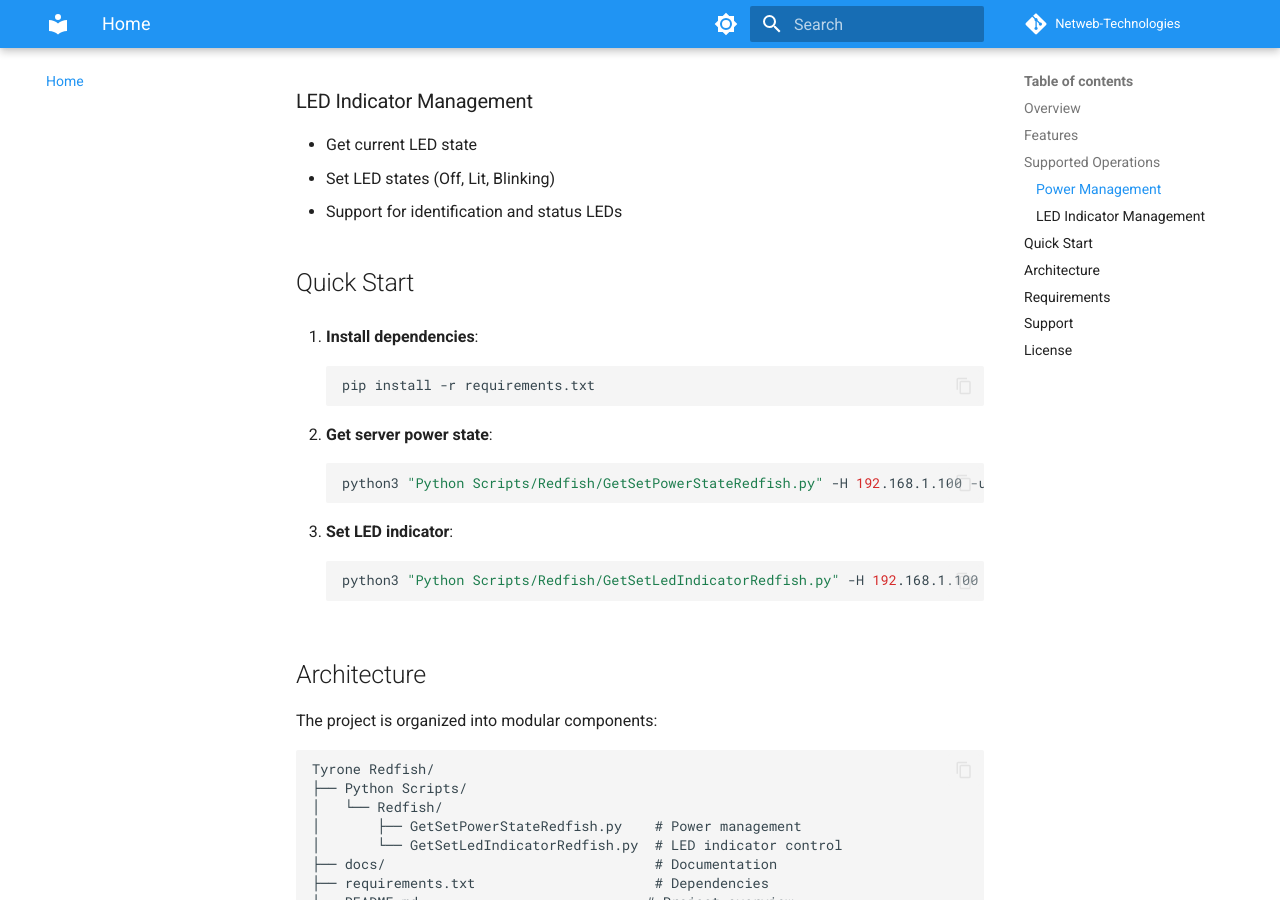
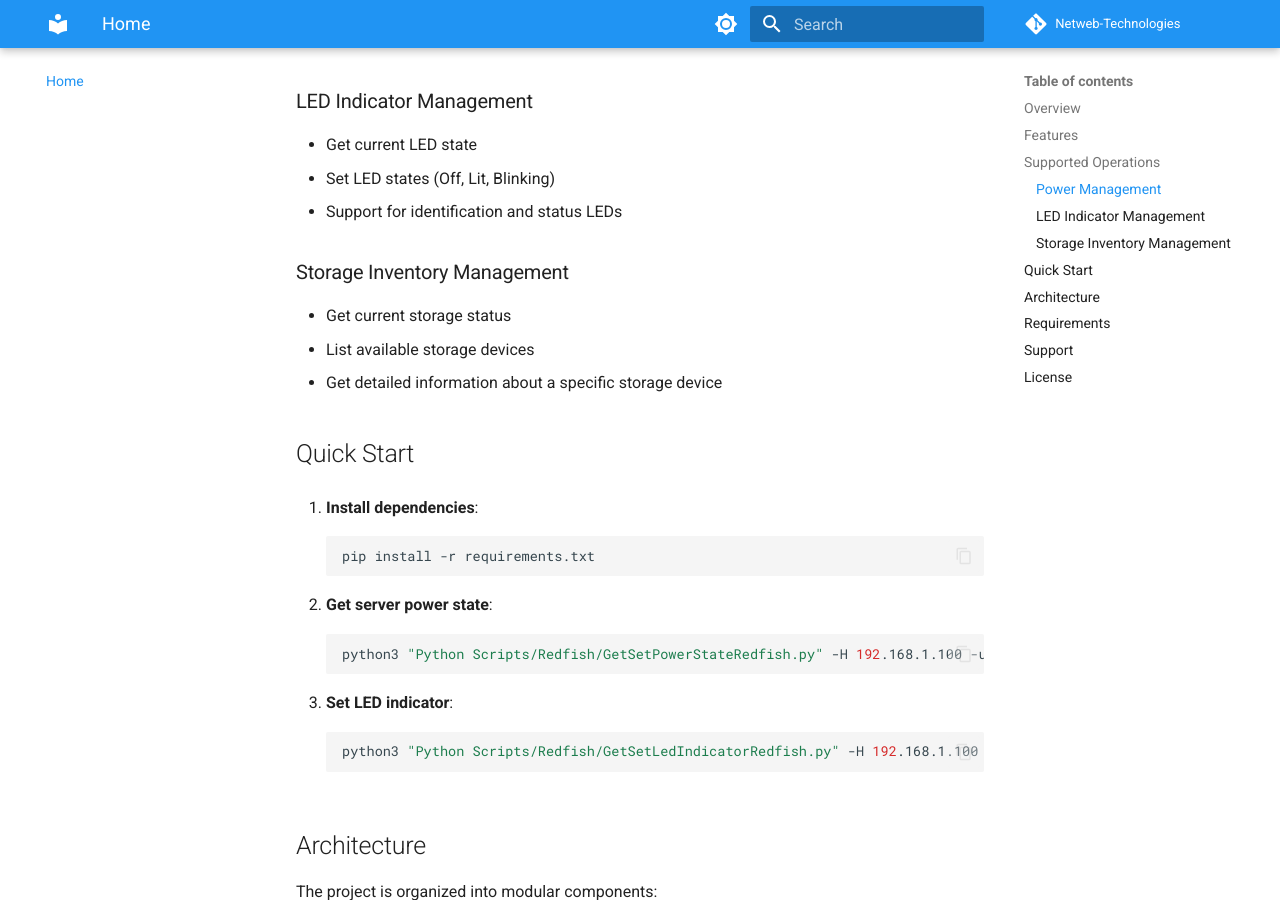
Before and after one commit to Netweb-Technologies/Tyrone-Redfish, an MkDocs documentation site: the page built from docs/index.md, in a window 1280 px wide and 900 px high, scrolled down 1033 px. Built offline with MkDocs 1.6.1 and Material for MkDocs 9.7.7, drawn with Linux system fonts in a browser that asks for light colours; comment, search, counter and statistics services are not loaded; the version menu is left out.

Commit message:
feat(docs): add storage inventory management section to documentation

```diff
--- a/docs/index.md
+++ b/docs/index.md
@@ -29,6 +29,12 @@ Tyrone Redfish is a comprehensive collection of Python scripts designed to inter
 - Get current LED state
 - Set LED states (Off, Lit, Blinking)
 - Support for identification and status LEDs
+
+
+### Storage Inventory Management
+- Get current storage status
+- List available storage devices
+- Get detailed information about a specific storage device
 
 ## Quick Start
 
```
